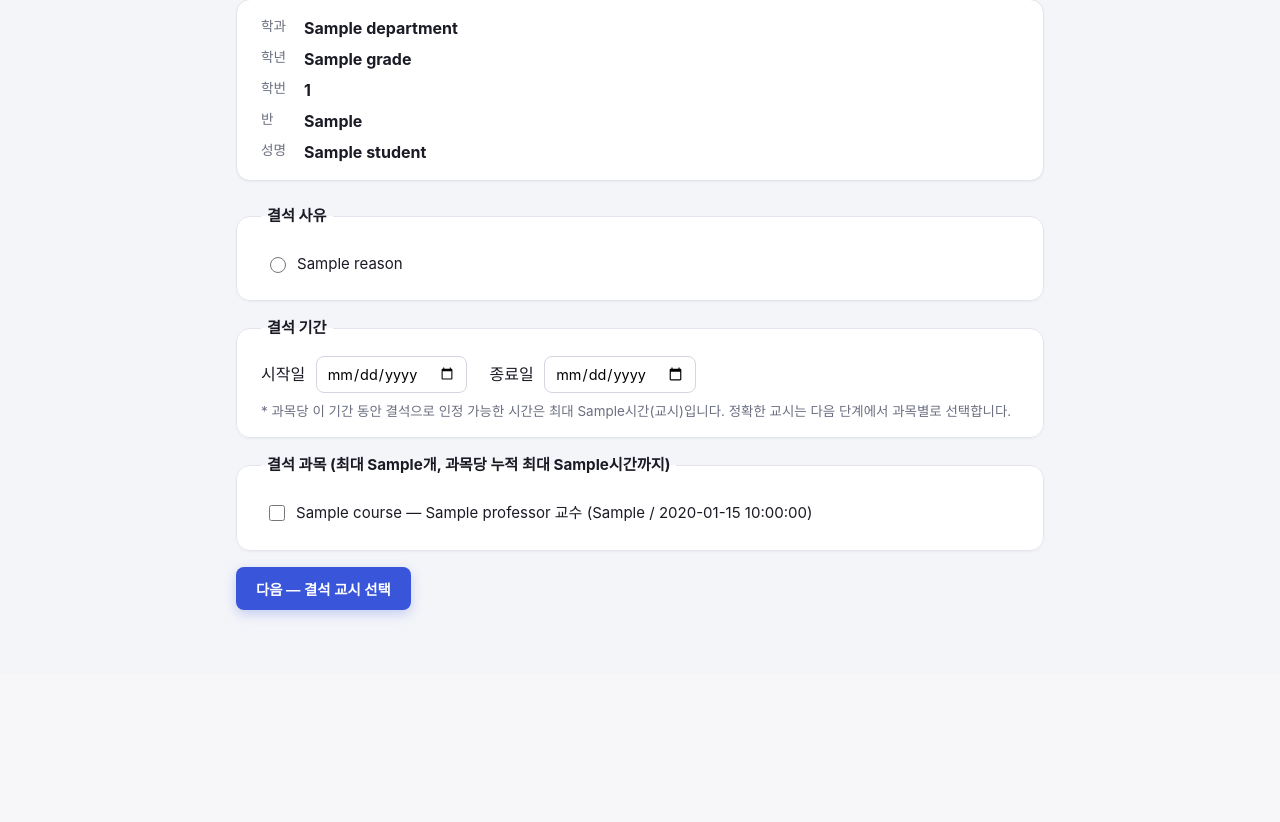
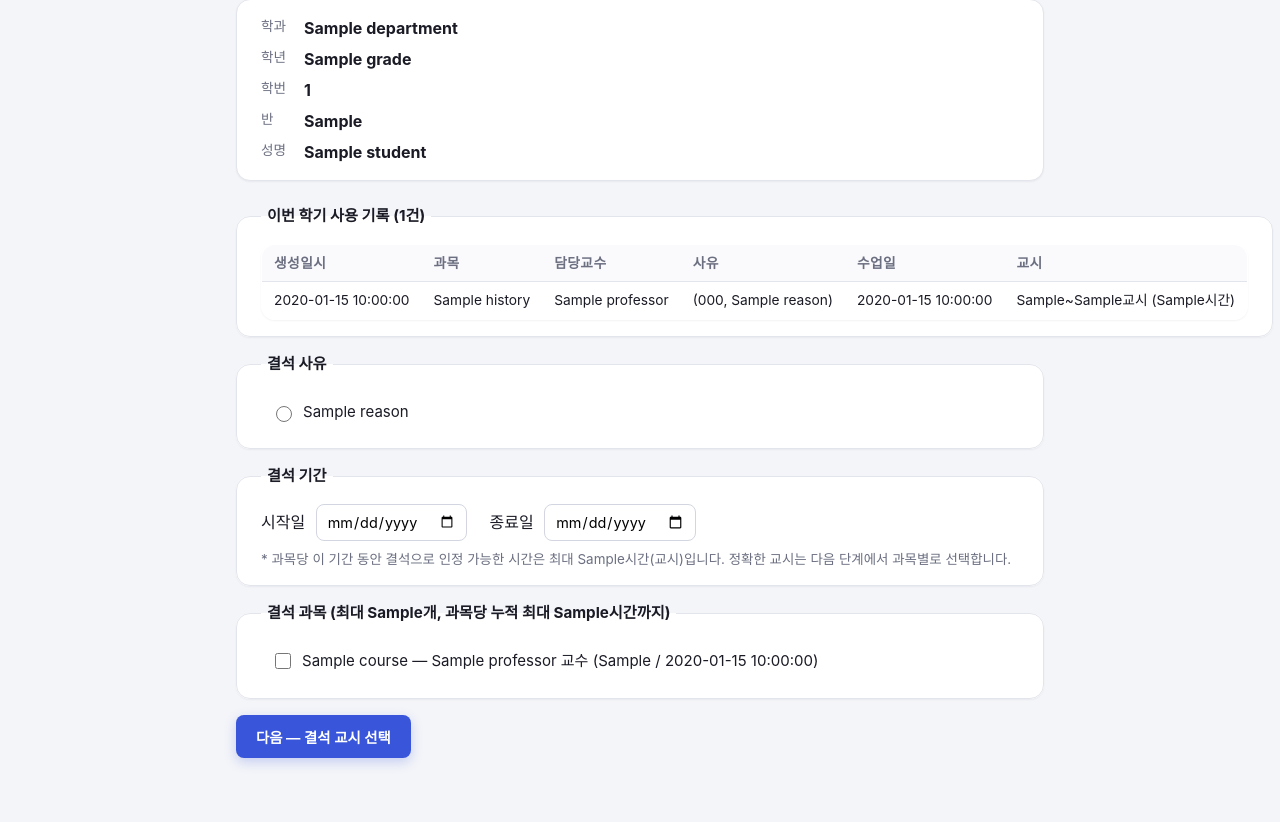
Before and after one commit to torgeleli22-lang/University-administrative-work, a Flask app: template app/templates/form.html in a window 1280 px wide. Shown: the part 213-1035 px from the top of the page. Before the commit the page ends 832 px from the top, so only its background shows below. Run offline with Flask 3, Linux system fonts and the light colour scheme; the template is opened without the code that fills it: most values are stand-ins (such as "Sample title", 1, 10 or a date in 2020); parts of the project's set-up code (start-up, migrations or seed data) failed here and were passed over.

Commit message:
Search-gate records tab, show usage history inline, widen data pages
사용 기록 (/records) now requires typing a 학번/이름 first, same as the
home page's student search -- no more listing every student's records
by default. Uses the same fetch+inject partial pattern (/records/search
-> #record-results) so searching doesn't reload the page, and delete
(still admin-token gated) redirects back to the same search query
instead of dropping it.

The 허가원 작성 flow now shows the student's own permit history for the
term right in the student panel, so the office can see what's already
on file (and how close each course is to the 12-hour cap) without
switching tabs.

Data-heavy pages (사용 기록) get a wider <main> (main-wide, 1200px vs
840px) and every student-table wraps in a horizontally-scrolling
.table-scroll container with nowrap cells, replacing the vertical text
wrapping that came from squeezing many columns into a fixed width.

Added tactile feedback across form controls: pressed/scale states on
buttons and checkboxes/radios, a highlighted background for the
selected radio/checkbox row, and consistent focus-visible outlines.

Co-Authored-By: Claude Sonnet 5 <noreply@anthropic.com>
Claude-Session: https://claude.ai/code/session_016PCQpcFDPfFfPLK5YGJAdU

```diff
--- a/app/app.py
+++ b/app/app.py
@@ -9,7 +9,13 @@ from app.config import MAX_ABSENCE_PERIODS_PER_COURSE, PERIOD_CHOICES, TERM
 from app.db import get_conn, init_db
 from app.hwpx_filler import MAX_COURSES, REASON_LABELS, PermitRequest, generate_hwpx
 from app.import_real_data import load_roster, load_timetable, parse_roster, parse_timetable
-from app.queries import get_slots_by_course, get_student_courses, get_used_hours_by_course, valid_class_dates
+from app.queries import (
+    get_slots_by_course,
+    get_student_courses,
+    get_student_permit_records,
+    get_used_hours_by_course,
+    valid_class_dates,
+)
 from app.seed import seed as seed_dummy_data
 
 TEMPLATE_HWPX = Path(__file__).resolve().parent / "assets" / "attendance_permit_template.hwpx"
@@ -72,11 +78,13 @@ def student_form(student_id):
         conn.close()
         abort(404)
     courses = get_student_courses(conn, student)
+    history = get_student_permit_records(conn, student_id)
     conn.close()
     return render_maybe_partial(
         "_student_panel.html", "form.html",
         student=student,
         courses=courses,
+        history=history,
         reasons=REASON_LABELS,
         max_courses=MAX_COURSES,
         max_absence_periods=MAX_ABSENCE_PERIODS_PER_COURSE,
@@ -267,8 +275,12 @@ def generate(student_id):
     )
 
 
-@app.route("/records")
-def records():
+def _search_records(q):
+    """Same search-only gate as the home page: with no query, nobody's
+    records are listed -- looking someone up requires typing their own
+    학번 or 이름 first."""
+    if not q:
+        return []
     conn = get_conn()
     rows = conn.execute(
         """SELECT p.id, p.created_at, s.student_number, s.name, s.grade, s.class_no,
@@ -277,12 +289,26 @@ def records():
            FROM permit_records p
            JOIN students s ON s.id = p.student_id
            JOIN courses c ON c.id = p.course_id
-           WHERE p.term = %s
+           WHERE p.term = %s AND (s.student_number LIKE %s OR s.name LIKE %s)
            ORDER BY p.created_at DESC""",
-        (TERM,),
+        (TERM, f"%{q}%", f"%{q}%"),
     ).fetchall()
     conn.close()
-    return render_template("records.html", records=rows, reasons=REASON_LABELS, term=TERM)
+    return rows
+
+
+@app.route("/records")
+def records():
+    q = request.args.get("q", "").strip()
+    return render_template("records.html", records=_search_records(q), q=q, reasons=REASON_LABELS, term=TERM)
+
+
+@app.route("/records/search")
+def records_search():
+    """Partial-page endpoint the 사용 기록 search box fetches into, mirroring
+    /students/search on the home page."""
+    q = request.args.get("q", "").strip()
+    return render_template("_records_results.html", records=_search_records(q), q=q, reasons=REASON_LABELS)
 
 
 def _check_admin_token():
@@ -302,7 +328,8 @@ def records_delete():
     conn.execute("DELETE FROM permit_records WHERE id=%s", (record_id,))
     conn.commit()
     conn.close()
-    return redirect(url_for("records"))
+    q = request.form.get("q", "").strip()
+    return redirect(url_for("records", q=q) if q else url_for("records"))
 
 
 @app.route("/admin/import", methods=["GET"])
--- a/app/static/style.css
+++ b/app/static/style.css
@@ -72,7 +72,11 @@ main {
   max-width: 840px;
   margin: var(--space-6) auto;
   padding: 0 var(--space-4) var(--space-6);
+  transition: max-width 0.15s ease;
 }
+/* Pages with many columns of data (사용 기록) get the full width instead of
+   squeezing every column until its text wraps vertically. */
+main.main-wide { max-width: 1200px; }
 
 h1 {
   font-size: 1.45rem;
@@ -99,6 +103,15 @@ h3 { font-size: 1rem; font-weight: 700; margin: 0; }
   box-shadow: 0 0 0 3px var(--primary-soft);
 }
 
+/* Wraps any wide table so it scrolls horizontally on overflow instead of
+   every column being squeezed until its text wraps vertically. */
+.table-scroll {
+  overflow-x: auto;
+  border-radius: var(--radius);
+  box-shadow: var(--shadow-sm);
+}
+.table-scroll table.student-table { box-shadow: none; }
+
 table.student-table {
   width: 100%;
   border-collapse: collapse;
@@ -121,10 +134,16 @@ table.student-table {
   border-bottom: 1px solid var(--border);
   text-align: left;
   font-size: 0.92rem;
+  white-space: nowrap;
 }
 .student-table tbody tr { transition: background 0.12s ease; }
 .student-table tbody tr:hover { background: var(--primary-soft); }
 .student-table tr:last-child td { border-bottom: none; }
+
+.student-table.compact th, .student-table.compact td {
+  padding: 8px 12px;
+  font-size: 0.86rem;
+}
 
 .info-card {
   background: var(--card);
@@ -156,13 +175,22 @@ legend {
   display: flex;
   align-items: center;
   gap: 8px;
-  padding: 9px 4px;
+  padding: 9px 10px;
   font-size: 0.94rem;
   border-radius: var(--radius-sm);
+  cursor: pointer;
   transition: background 0.12s ease;
 }
 .radio-row:hover, .checkbox-row:hover { background: #fafafd; }
-.radio-row input, .checkbox-row input { width: 16px; height: 16px; accent-color: var(--primary); }
+.radio-row:has(input:checked), .checkbox-row:has(input:checked) { background: var(--primary-soft); }
+.radio-row:active, .checkbox-row:active { background: var(--primary-soft); }
+.radio-row input, .checkbox-row input {
+  width: 16px;
+  height: 16px;
+  accent-color: var(--primary);
+  transition: transform 0.1s ease;
+}
+.radio-row input:active, .checkbox-row input:active { transform: scale(0.85); }
 
 fieldset label input[type=date],
 fieldset label input[type=text],
@@ -224,13 +252,36 @@ input[type="file"] {
   padding: 11px 20px;
   box-shadow: 0 4px 12px rgba(57, 86, 219, 0.25);
 }
-.btn.primary:hover { background: var(--primary-dark); }
+.btn.primary:hover { background: var(--primary-dark); box-shadow: 0 6px 16px rgba(57, 86, 219, 0.32); transform: translateY(-1px); }
+.btn.primary:active { transform: translateY(0) scale(0.98); box-shadow: 0 2px 6px rgba(57, 86, 219, 0.25); }
 .btn.ghost { background: transparent; color: var(--text-muted); box-shadow: none; }
 .btn.ghost:hover { background: #f0f1f5; }
+.btn.danger { color: var(--danger); }
+.btn.danger:hover { background: var(--danger-soft); }
 .btn:disabled {
   opacity: 0.6;
   cursor: not-allowed;
-  transform: none;
+  transform: none !important;
+  box-shadow: none !important;
+}
+
+.btn, a.nav-link, input, select, textarea {
+  -webkit-tap-highlight-color: transparent;
+}
+.btn:focus-visible, a.nav-link:focus-visible, .brand:focus-visible {
+  outline: 2px solid var(--primary);
+  outline-offset: 2px;
+}
+fieldset label input:focus-visible, fieldset label select:focus-visible {
+  outline: none; /* the box-shadow glow above already signals focus */
+}
+
+.admin-token-row {
+  display: block;
+  margin: var(--space-3) 0 var(--space-4);
+  font-size: 0.86rem;
+  color: var(--text-muted);
+  font-weight: 600;
 }
 
 .empty {
--- a/app/templates/_student_panel.html
+++ b/app/templates/_student_panel.html
@@ -15,6 +15,33 @@
     <dt>성명</dt><dd>{{ student.name }}</dd>
   </dl>
 </section>
+
+{% if history %}
+<fieldset>
+  <legend>이번 학기 사용 기록 ({{ history|length }}건)</legend>
+  <div class="table-scroll">
+  <table class="student-table compact">
+    <thead>
+      <tr>
+        <th>생성일시</th><th>과목</th><th>담당교수</th><th>사유</th><th>수업일</th><th>교시</th>
+      </tr>
+    </thead>
+    <tbody>
+      {% for r in history %}
+      <tr>
+        <td>{{ r.created_at }}</td>
+        <td>{{ r.course_name }}</td>
+        <td>{{ r.professor }}</td>
+        <td>{{ reasons[r.reason_code] }}</td>
+        <td>{{ r.class_date }}</td>
+        <td>{% if r.class_period_start == r.class_period_end %}{{ r.class_period_start }}교시{% else %}{{ r.class_period_start }}~{{ r.class_period_end }}교시{% endif %} ({{ r.periods_missed }}시간)</td>
+      </tr>
+      {% endfor %}
+    </tbody>
+  </table>
+  </div>
+</fieldset>
+{% endif %}
 
 <form method="post" action="{{ url_for('review', student_id=student.id) }}" class="js-review-form">
   <fieldset>
--- a/app/templates/_student_results.html
+++ b/app/templates/_student_results.html
@@ -1,5 +1,6 @@
 {% if q %}
   {% if students %}
+  <div class="table-scroll">
   <table class="student-table">
     <thead>
       <tr>
@@ -24,6 +25,7 @@
       {% endfor %}
     </tbody>
   </table>
+  </div>
   {% else %}
   <p class="empty">검색 결과가 없습니다.</p>
   {% endif %}
--- a/app/templates/base.html
+++ b/app/templates/base.html
@@ -15,7 +15,7 @@
       <a href="{{ url_for('admin_import_form') }}" class="nav-link">관리자 업로드</a>
     </nav>
   </header>
-  <main>
+  <main class="{% block main_class %}{% endblock %}">
     {% block content %}{% endblock %}
   </main>
   <script src="{{ url_for('static', filename='app.js') }}" defer></script>
```
Also changed, not shown: app/queries.py (+16 -0 lines), app/templates/_records_results.html (added, +42 -0 lines), app/templates/records.html (+48 -39 lines).
